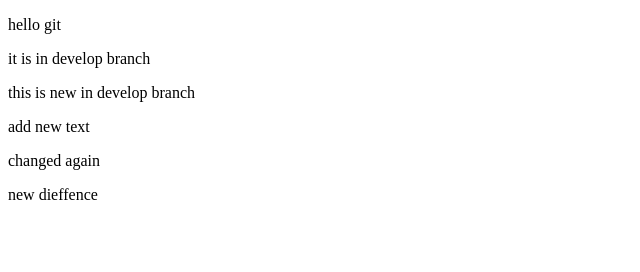
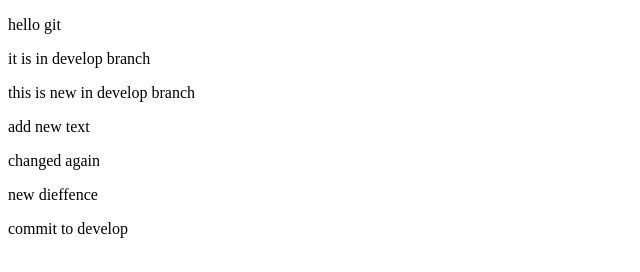
Before and after one commit to Neohua87/wfgit_test, a plain HTML site: page index.html in a window 1280 px wide. Shown: the whole page, without its empty margins (0-640 px from the left). Drawn offline with Linux system fonts and the light colour scheme.

Commit message:
commit 3

```diff
--- a/index.html
+++ b/index.html
@@ -11,5 +11,6 @@
 <p>add new text</p>
 <p>changed again</p>
 <p>new dieffence</p>
+<p>commit to develop</p>
 </body>
 </html>
```
